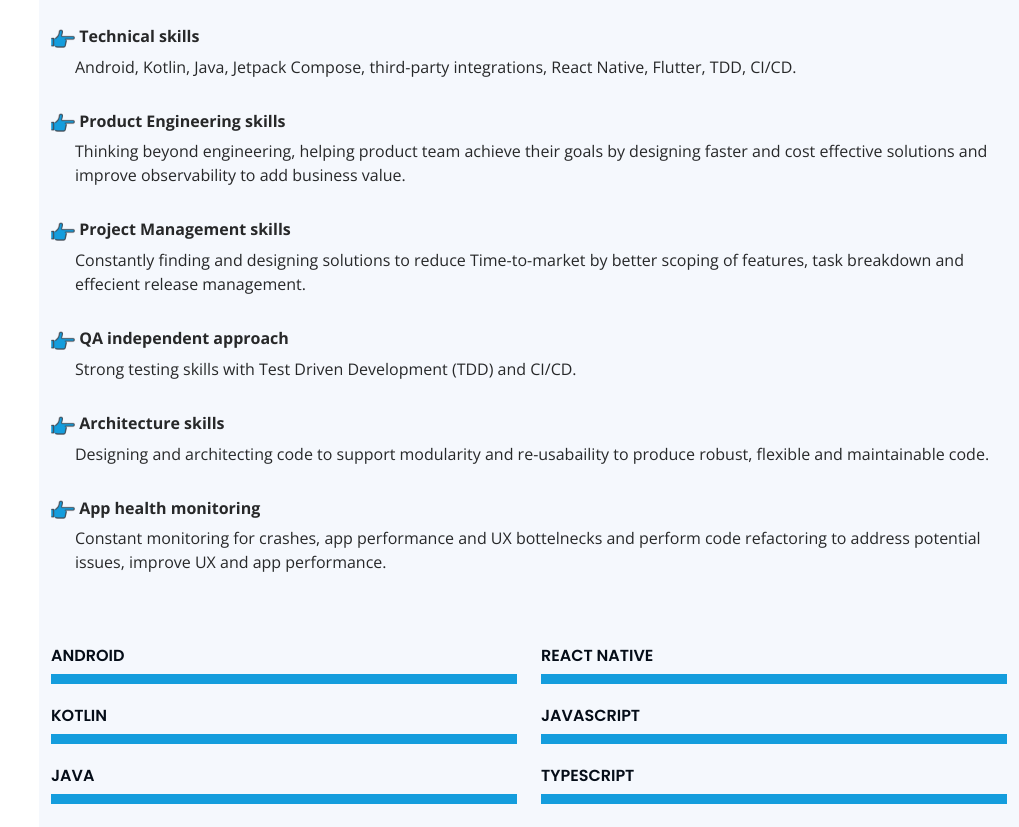
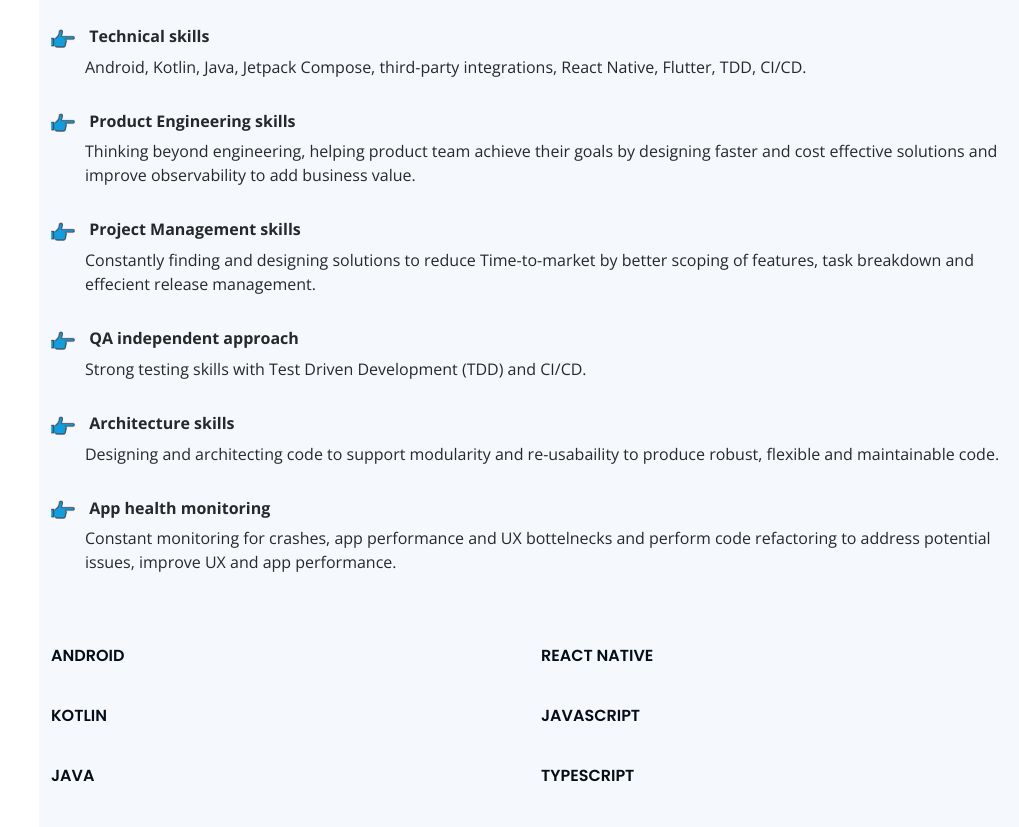
Before and after one commit to manasa-t/manasa-t, a website: page index.html in a window 1280 px wide. Shown: the part 1660-2487 px from the top of the page, without its empty margins (261-1280 px from the left). Drawn offline with nearby package versions, Linux system fonts and the light colour scheme.

Commit message:
Fixed playstore links. Adjusted indentation, removed progress bars for skills

```diff
--- a/index.html
+++ b/index.html
@@ -118,7 +118,7 @@ If you are looking for a developer who is not only experienced and knowledgeable
               <div class="col-lg-6">
                 <ul>
                   <!-- <li><i class="bi bi-chevron-right"></i> <strong>Age:</strong> <span>36</span></li> -->
-                  <li><i class="bi bi-chevron-right"></i> <strong>Degree:</strong> <span>Bachelors</span></li>
+                  <li><i class="bi bi-chevron-right"></i> <strong>Degree:</strong> <span>B.E</span></li>
                   <li><i class="bi bi-chevron-right"></i> <strong>Email:</strong> <span>manasatimalapura@gmail.com</span></li>
                   <!-- <li><i class="bi bi-chevron-right"></i> <strong>Freelance:</strong> <span>Available</span></li> -->
                 </ul>
@@ -189,18 +189,18 @@ If you are looking for a developer who is not only experienced and knowledgeable
           <h2>Skills</h2>
           <p> Possessing the following skills, I am committed to delivering innovative and high quality solutions.
 
-              <div class="coloumn" style="margin-top:30px;"><p><img src="assets/img/icons8-hand-right-64.png" style="width:24px;height:24px;" /><b> Technical skills</b> </p></div>
-              <div class="coloumn" style="margin-top:5px;margin-left:24px"><p> Android, Kotlin, Java, Jetpack Compose, third-party integrations, React Native, Flutter, TDD, CI/CD.</p> </div>
-              <div class="coloumn" style="margin-top:30px;"><p> <img src="assets/img/icons8-hand-right-64.png" style="width:24px;height:24px;" /><b> Product Engineering skills</b></p> </div>
-              <div class="coloumn" style="margin-top:5px;margin-left:24px"><p> Thinking beyond engineering, helping product team achieve their goals by designing faster and cost effective solutions and improve observability to add  business value. </p></div>
-              <div class="coloumn" style="margin-top:30px;"><p> <img src="assets/img/icons8-hand-right-64.png" style="width:24px;height:24px;" /><b> Project Management skills</b></p></div>
-              <div class="coloumn" style="margin-top:5px;margin-left:24px"><p> Constantly finding and designing solutions to reduce Time-to-market by better scoping of features, task breakdown and effecient release management.</p></div>
-              <div class="coloumn" style="margin-top:30px;"><p> <img src="assets/img/icons8-hand-right-64.png" style="width:24px;height:24px;" /><b> QA independent approach</b></p></div>
-              <div class="coloumn" style="margin-top:5px;margin-left:24px"><p> Strong testing skills with Test Driven Development (TDD) and CI/CD.</p></div>
-              <div class="coloumn" style="margin-top:30px;"><p> <img src="assets/img/icons8-hand-right-64.png" style="width:24px;height:24px;" /><b> Architecture skills</b></p></div>
-              <div class="coloumn" style="margin-top:5px;margin-left:24px"><p> Designing and architecting code to support modularity and re-usabaility to produce robust, flexible and maintainable code.</p></div>
-              <div class="coloumn" style="margin-top:30px;"><p> <img src="assets/img/icons8-hand-right-64.png" style="width:24px;height:24px;" /><b> App health monitoring</b></p></div>
-              <div class="coloumn" style="margin-top:5px;margin-left:24px"><p> Constant monitoring for crashes, app performance and UX bottelnecks and perform code refactoring to address potential issues, improve UX and app performance.</p></div>
+              <div class="coloumn" style="margin-top:30px;"><p><img src="assets/img/icons8-hand-right-64.png" style="width:24px;height:24px;margin-right: 10px;" /><b> Technical skills</b> </p></div>
+              <div class="coloumn" style="margin-top:5px;margin-left:34px"><p> Android, Kotlin, Java, Jetpack Compose, third-party integrations, React Native, Flutter, TDD, CI/CD.</p> </div>
+              <div class="coloumn" style="margin-top:30px;"><p> <img src="assets/img/icons8-hand-right-64.png" style="width:24px;height:24px;margin-right: 10px;" /><b> Product Engineering skills</b></p> </div>
+              <div class="coloumn" style="margin-top:5px;margin-left:34px"><p> Thinking beyond engineering, helping product team achieve their goals by designing faster and cost effective solutions and improve observability to add  business value. </p></div>
+              <div class="coloumn" style="margin-top:30px;"><p> <img src="assets/img/icons8-hand-right-64.png" style="width:24px;height:24px;margin-right: 10px;" /><b> Project Management skills</b></p></div>
+              <div class="coloumn" style="margin-top:5px;margin-left:34px"><p> Constantly finding and designing solutions to reduce Time-to-market by better scoping of features, task breakdown and effecient release management.</p></div>
+              <div class="coloumn" style="margin-top:30px;"><p> <img src="assets/img/icons8-hand-right-64.png" style="width:24px;height:24px;margin-right: 10px;" /><b> QA independent approach</b></p></div>
+              <div class="coloumn" style="margin-top:5px;margin-left:34px"><p> Strong testing skills with Test Driven Development (TDD) and CI/CD.</p></div>
+              <div class="coloumn" style="margin-top:30px;"><p> <img src="assets/img/icons8-hand-right-64.png" style="width:24px;height:24px;margin-right: 10px;" /><b> Architecture skills</b></p></div>
+              <div class="coloumn" style="margin-top:5px;margin-left:34px"><p> Designing and architecting code to support modularity and re-usabaility to produce robust, flexible and maintainable code.</p></div>
+              <div class="coloumn" style="margin-top:30px;"><p> <img src="assets/img/icons8-hand-right-64.png" style="width:24px;height:24px;margin-right: 10px;" /><b> App health monitoring</b></p></div>
+              <div class="coloumn" style="margin-top:5px;margin-left:34px"><p> Constant monitoring for crashes, app performance and UX bottelnecks and perform code refactoring to address potential issues, improve UX and app performance.</p></div>
 
           </p>
         </div>
@@ -211,23 +211,23 @@ If you are looking for a developer who is not only experienced and knowledgeable
 
             <div class="progress">
               <span class="skill">Android </span>
-              <div class="progress-bar-wrap">
+              <!-- <div class="progress-bar-wrap">
                 <div class="progress-bar" role="progressbar" aria-valuenow="100" aria-valuemin="0" aria-valuemax="100"></div>
-              </div>
+              </div> -->
             </div>
 
             <div class="progress">
               <span class="skill">Kotlin </span>
-              <div class="progress-bar-wrap">
+              <!-- <div class="progress-bar-wrap">
                 <div class="progress-bar" role="progressbar" aria-valuenow="100" aria-valuemin="0" aria-valuemax="100"></div>
-              </div>
+              </div> -->
             </div>
 
             <div class="progress">
               <span class="skill"> Java </span>
-              <div class="progress-bar-wrap">
+              <!-- <div class="progress-bar-wrap">
                 <div class="progress-bar" role="progressbar" aria-valuenow="100" aria-valuemin="0" aria-valuemax="100"></div>
-              </div>
+              </div> -->
             </div>
 
           </div>
@@ -236,23 +236,23 @@ If you are looking for a developer who is not only experienced and knowledgeable
 
             <div class="progress">
               <span class="skill">React Native </span>
-              <div class="progress-bar-wrap">
+              <!-- <div class="progress-bar-wrap">
                 <div class="progress-bar" role="progressbar" aria-valuenow="100" aria-valuemin="0" aria-valuemax="100"></div>
-              </div>
+              </div> -->
             </div>
 
             <div class="progress">
               <span class="skill">Javascript </span>
-              <div class="progress-bar-wrap">
+              <!-- <div class="progress-bar-wrap">
                 <div class="progress-bar" role="progressbar" aria-valuenow="100" aria-valuemin="0" aria-valuemax="100"></div>
-              </div>
+              </div> -->
             </div>
 
             <div class="progress">
               <span class="skill">Typescript </span>
-              <div class="progress-bar-wrap">
+              <!-- <div class="progress-bar-wrap">
                 <div class="progress-bar" role="progressbar" aria-valuenow="100" aria-valuemin="0" aria-valuemax="100"></div>
-              </div>
+              </div> -->
             </div>
 
           </div>
```
Also changed, not shown: portfolio-details-colearn.html (+2 -2 lines), portfolio-details-lakme.html (+1 -1 lines), portfolio-details-synup.html (+1 -1 lines).
